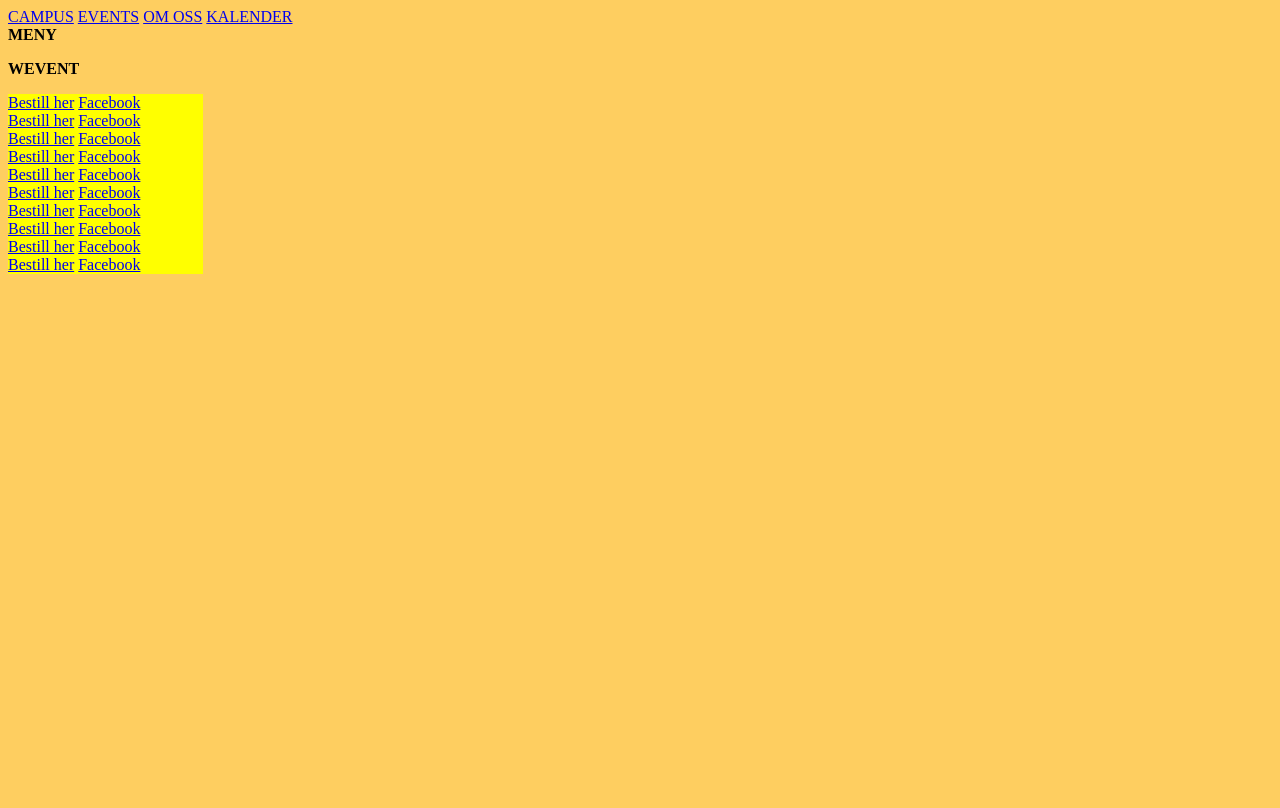
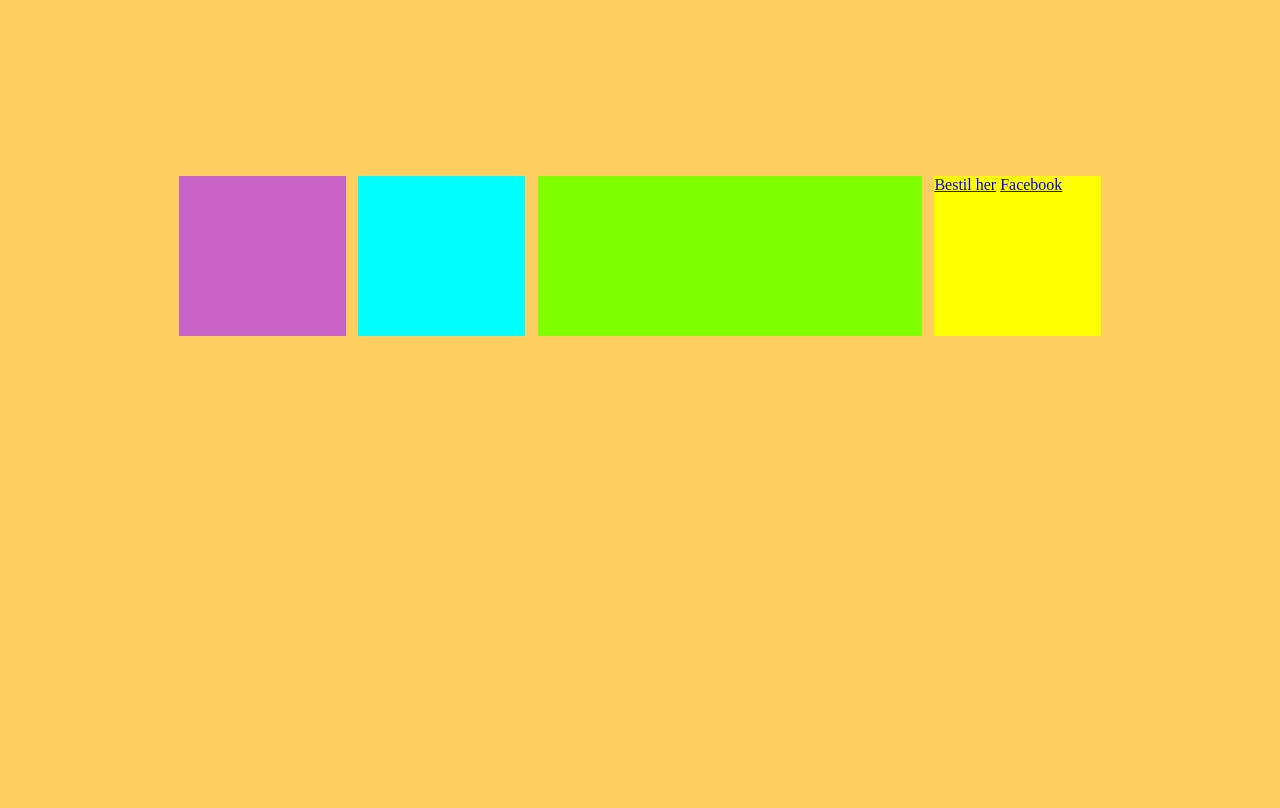
Before and after one commit to bjornosal/PRO101-prosjekt, a PHP site: page /eventside.php in a window 1280 px wide. Before the commit the page ends 274 px from the top, so only its background shows below. Run offline with PHP 8.4, Linux system fonts and the light colour scheme.

Commit message:
gjorde endring på eventside

```diff
--- a/php/eventside.php
+++ b/php/eventside.php
@@ -1,6 +1,4 @@
-<?php
-$require
-?>
+
 
 <!doctype html>
 <html>
@@ -11,104 +9,20 @@ $require
         <meta name="description" content="">
         <meta name="author" content="">
 
-        <title>Eventkalender</title>
+        <title>Event Kalender</title>
 
-        <link rel="stylesheet" type="text/css" href="stil.css">
+      <link rel="stylesheet" href="stil.css">
 
 
 	</head>
 		<body>
-        <?php require 'header.php';
-        ?>
-
-
-
-
 
 
             <div class="container1"></div>
             <div class="container2"></div>
             <div class="container3"></div>
             <div class="container4">
-            <a href="https://www.google.no/">Bestill her</a>
-            <a href="https://www.facebook.com">Facebook</a>
-        </div>
-
-
-        <div class="container5"></div>
-        <div class="container6"></div>
-        <div class="container7"></div>
-        <div class="container8">
-            <a href="https://www.google.no/">Bestill her</a>
-            <a href="https://www.facebook.com">Facebook</a>
-        </div>
-
-        <div class="container9"></div>
-        <div class="container10"></div>
-        <div class="container11"></div>
-        <div class="container12">
-            <a href="https://www.google.no/">Bestill her</a>
-            <a href="https://www.facebook.com">Facebook</a>
-        </div>
-
-
-        <div class="container13"></div>
-        <div class="container14"></div>
-        <div class="container15"></div>
-        <div class="container16">
-            <a href="https://www.google.no/">Bestill her</a>
-            <a href="https://www.facebook.com">Facebook</a>
-        </div>
-
-        <div class="container17"></div>
-        <div class="container18"></div>
-        <div class="container19"></div>
-        <div class="container20">
-            <a href="https://www.google.no/">Bestill her</a>
-            <a href="https://www.facebook.com">Facebook</a>
-        </div>
-
-
-        <div class="container21"></div>
-        <div class="container22"></div>
-        <div class="container23"></div>
-        <div class="container24">
-            <a href="https://www.google.no/">Bestill her</a>
-            <a href="https://www.facebook.com">Facebook</a>
-        </div>
-
-        <div class="container25"></div>
-        <div class="container26"></div>
-        <div class="container27"></div>
-        <div class="container28">
-            <a href="https://www.google.no/">Bestill her</a>
-            <a href="https://www.facebook.com">Facebook</a>
-        </div>
-
-
-        <div class="container29"></div>
-        <div class="container30"></div>
-        <div class="container31"></div>
-        <div class="container32">
-            <a href="https://www.google.no/">Bestill her</a>
-            <a href="https://www.facebook.com">Facebook</a>
-        </div>
-
-
-        <div class="container33"></div>
-        <div class="container34"></div>
-        <div class="container35"></div>
-        <div class="container36">
-            <a href="https://www.google.no/">Bestill her</a>
-            <a href="https://www.facebook.com">Facebook</a>
-        </div>
-
-
-        <div class="container37"></div>
-        <div class="container38"></div>
-        <div class="container39"></div>
-        <div class="container40">
-            <a href="https://www.google.no/">Bestill her</a>
+                <a href="https://www.google.no/">Bestil her</a>
                 <a href="https://www.facebook.com">Facebook</a>
              </div>
 
@@ -118,14 +32,5 @@ $require
 
 
 
-
-
-
-
-
-
-
-
-
       </body>
 </html>
--- a/php/stil.css
+++ b/php/stil.css
@@ -1,5 +1,7 @@
 html, body
 {
+    height: 100%;
+
     background-color: #Fece60;
 }
 
@@ -7,69 +9,42 @@ html, body
 
 
 
-.container4, .container8, .container12, .container16, .container20, .container24, .container28, .container32, .container36, .container40{
-    left: 1200px;
-    width: 195px;
-
-    background-color: yellow;
-}
-
-.container1, .container5, .container9, .container13, .container17, .container21, .container25, .container29, .container33, .container37{
-    left: 200px;
-    width: 195px;
-    background-color: rgb(200, 100, 200);
-}
-
-.container2, .container6, .container10, .container14, .container18, .container22, .container26, .container30, .container34, .container38{
-    left: 400px;
-    width: 195px;
-    background-color: aqua;
-}
-
-.container3, .container7, .container11, .container15, .container19, .container23, .container27, .container31, .container35, .container39{
-    left: 600px;
-    width: 595px;
-    background-color: chartreuse;
-}
-
-.container1, .container2, .container3, .container4{
-    top: 250px;
-}
 
 
-.container5, .container6, .container7, .container8{
-    top: 380px;
-}
 
 
-.container9, .container10, .container11, .container12{
-    top: 510px;
-}
+.container4 {
+                  position: absolute;
+                  top: 22%;
+                  left: 73%;
+                  width: 13%;
+                  height: 20%;
+                  background-color: yellow;
+          }
 
-.container13, .container14, .container15, .container16{
-    top: 640px;
-}
+.container1 {
+                  position: absolute;
+                  top: 22%;
+                  left: 14%;
+                  width: 13%;
+                  height: 20%;
+                  background-color: rgb(200, 100, 200);
+          }
 
-.container17, .container18, .container19, .container20{
-    top: 770px;
-}
+.container2 {
+                  position: absolute;
+                  top: 22%;
+                  left: 28%;
+                  width: 13%;
+                  height: 20%;
+                  background-color: aqua;
+          }
 
-.container21, .container22, .container23, .container24{
-    top: 900px;
-}
-
-.container25, .container26, .container27, .container28{
-    top: 1030px;
-}
-
-.container29, .container30, .container31, .container32{
-    top: 1160px;
-}
-
-.container33, .container34, .container35, .container36{
-    top: 1290px;
-}
-
-.container37, .container38, .container39, .container40{
-    top: 1420px;
-}
+.container3 {
+                  position: absolute;
+                  top: 22%;
+                  left: 42%;
+                  width: 30%;
+                  height: 20%;
+                  background-color: chartreuse;
+          }
```
Lines whose indentation alone changed are shown as unchanged.
